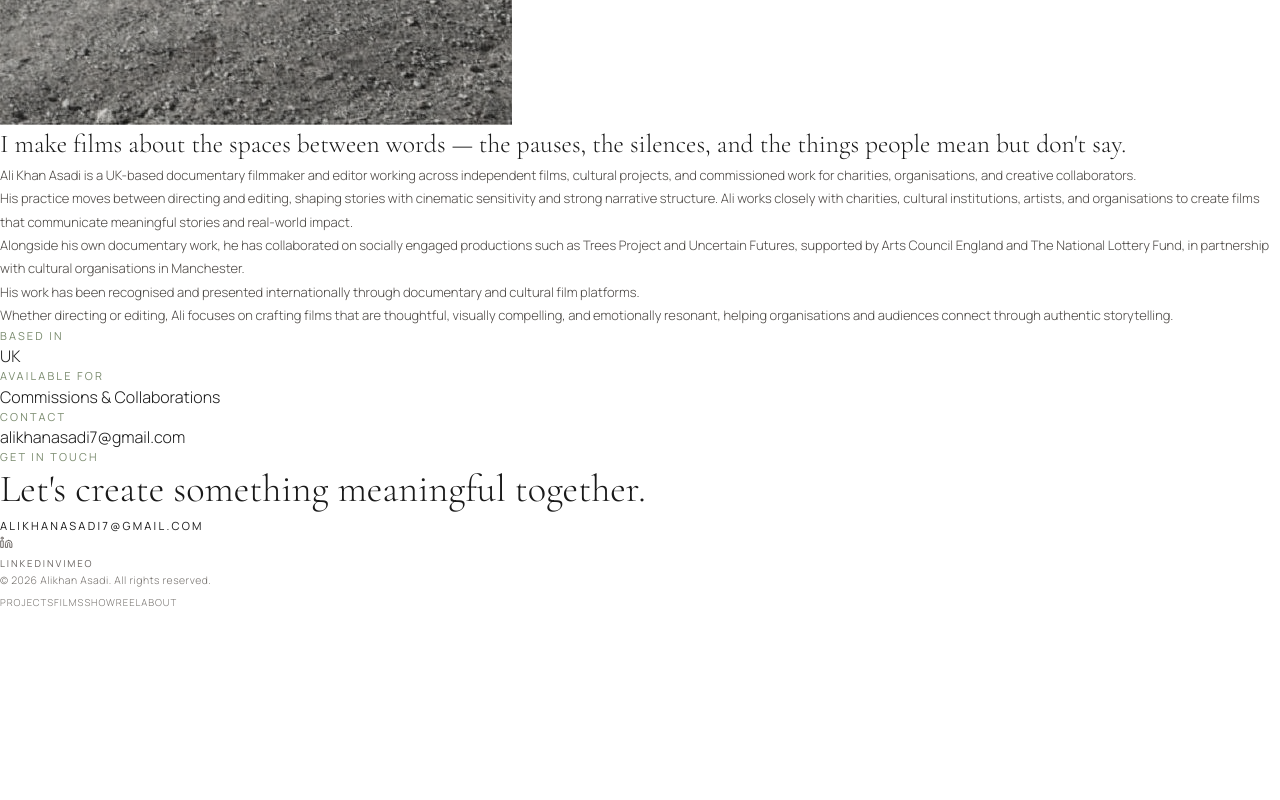
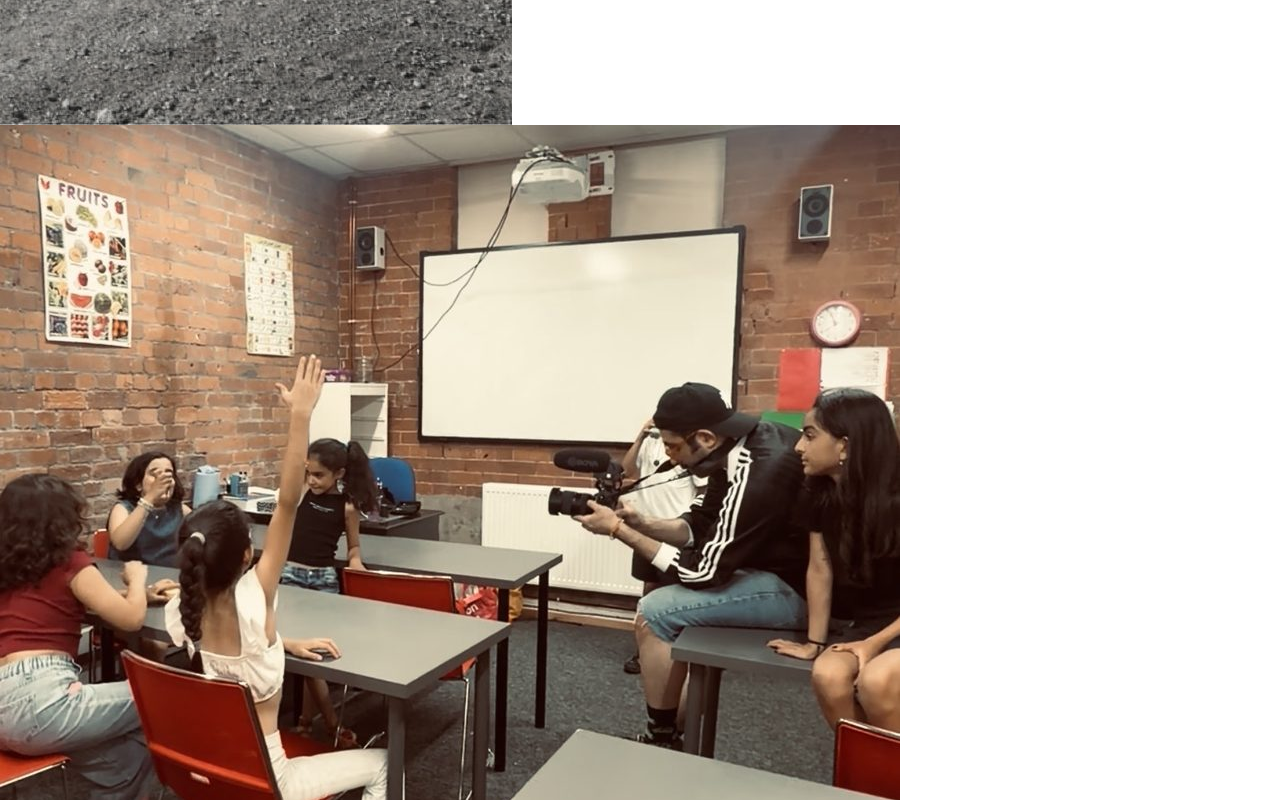
Before and after one commit to alikhanasadi7-creator/filmmaker-portfolio, a React (Vite) app in the folder client/: page /about in a window 1280 px wide. Shown: the part 2120-2920 px from the top of the page. Before the commit the page ends 2732 px from the top, so only its background shows below. Built offline with nearby package versions, Linux system fonts and the light colour scheme.

Commit message:
Update About.tsx

```diff
--- a/client/src/pages/About.tsx
+++ b/client/src/pages/About.tsx
@@ -80,6 +80,16 @@ export default function About() {
                   />
                 </div>
               </div>
+              {/* Color accent photo — on set, teaching/community project */}
+              <div className="absolute -top-6 -right-10 w-[42%] bg-background p-2 shadow-lg hidden sm:block">
+                <div className="relative aspect-square overflow-hidden">
+                  <img
+                    src="/images/about-classroom.jpg"
+                    alt="Ali Khan Asadi filming a community project"
+                    className="w-full h-full object-cover"
+                  />
+                </div>
+              </div>
             </div>
           </div>
 
```
